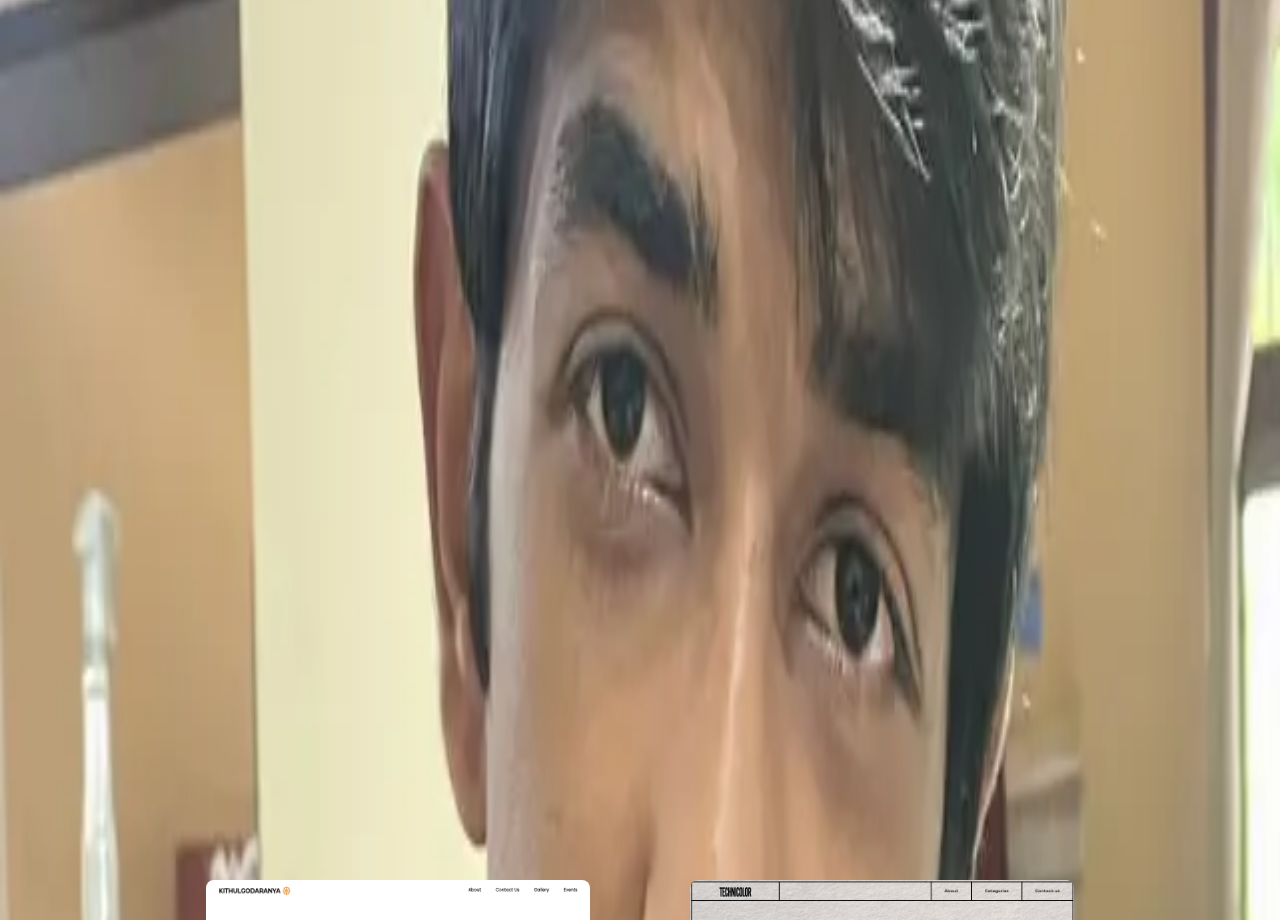
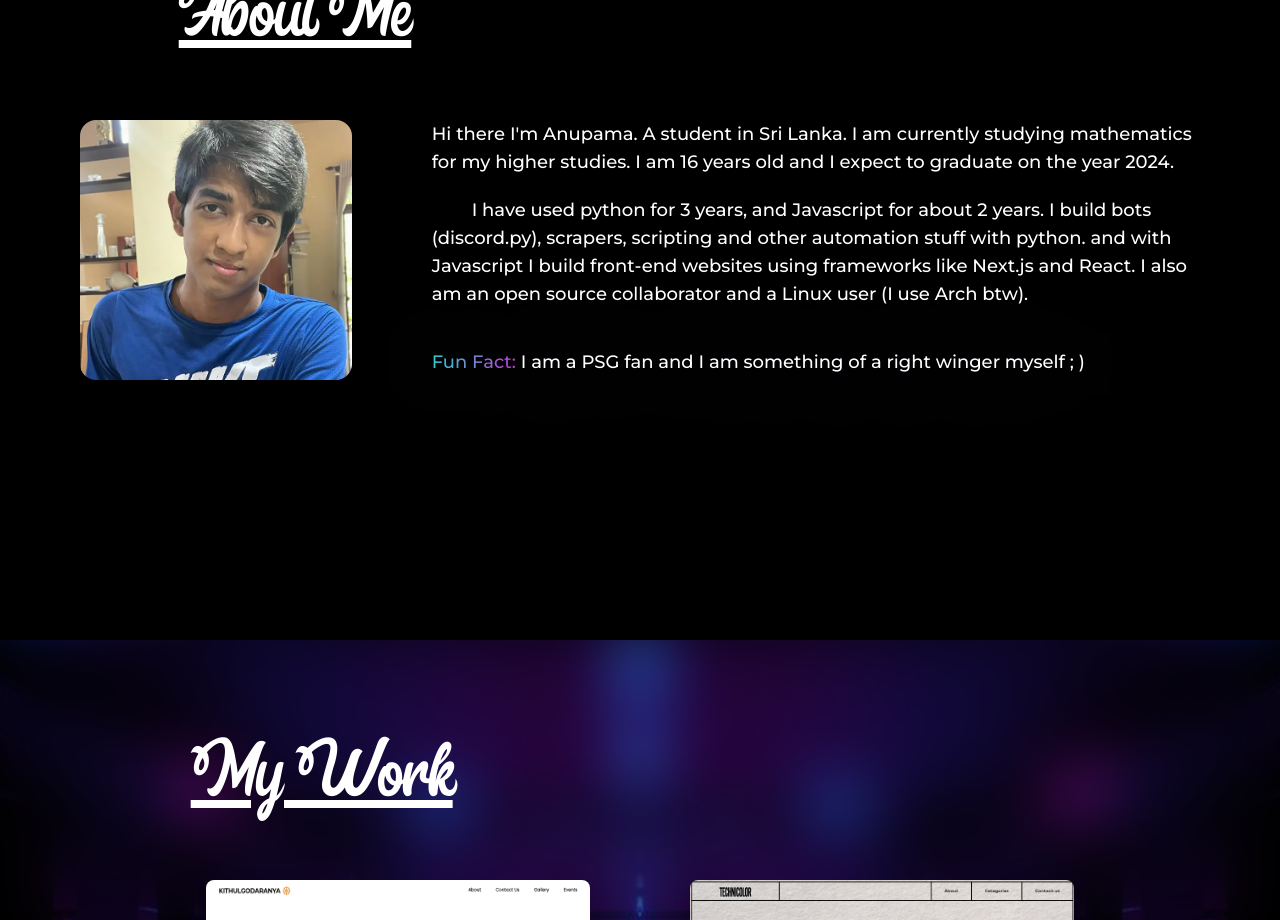
Before and after one commit to Hyperx837/portfolio, a Next.js app: page / in a window 1280 px wide. Shown: the part 960-1880 px from the top of the page. Built offline with nearby package versions, Linux system fonts and the light colour scheme.

Commit message:
fixed positioning issue

```diff
--- a/components/About.tsx
+++ b/components/About.tsx
@@ -6,7 +6,7 @@ const About = () => (
   >
     <span className="title">About Me</span>
     <div className="flex flex-col xl:flex-row w-full my-10">
-      <div className="rounded-2xl  mb-10 w-[330px] overflow-clip xl:mr-20 mx-auto aspect-[1.15/1.1]">
+      <div className="rounded-2xl  mb-10 w-[330px] overflow-clip xl:mr-20  mx-auto aspect-[1.15/1.1] relative">
         <Image src="/images/me.webp" alt="picture of me" layout="fill" />
       </div>
       <div className="font-[Montserrat] text-lg w-10/12 max-w-[50rem] mx-auto">
```
